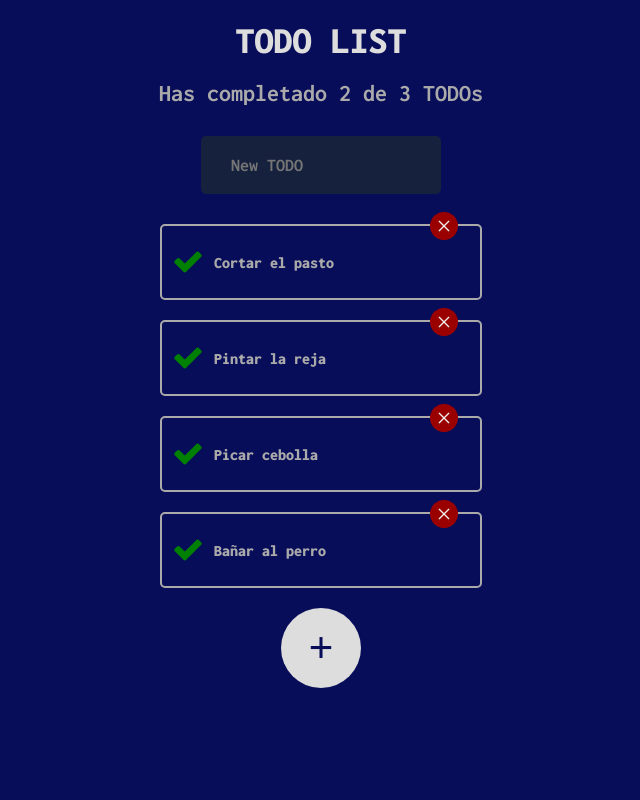
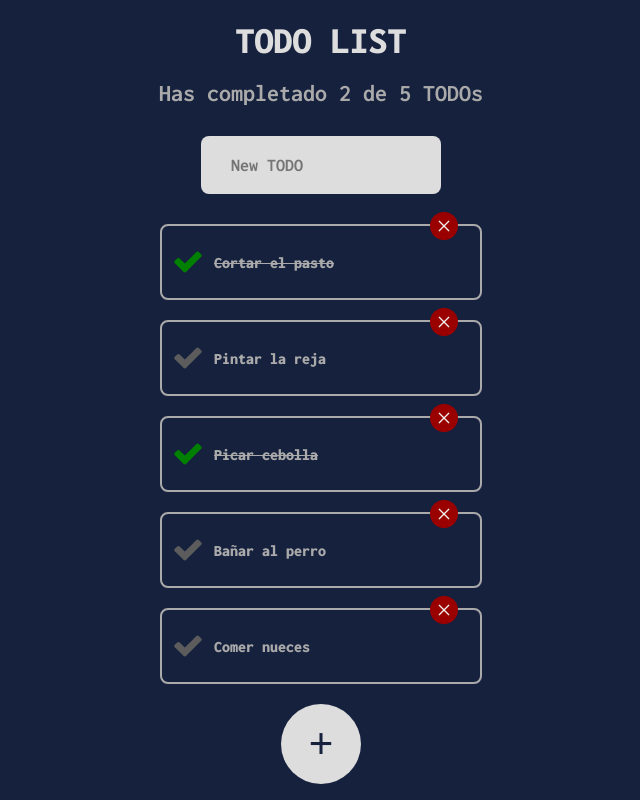
Before and after one commit to felipebucherenick/todo-list-react, a React app: page / in a window 1280 px wide. Shown: the whole page, without its empty margins (319-959 px from the left). Built offline with nearby package versions, Linux system fonts and the light colour scheme.

Commit message:
useState todos searchTodos

```diff
--- a/src/components/App.jsx
+++ b/src/components/App.jsx
@@ -7,22 +7,41 @@ import { TodoList } from './TodoList';
 import { TodoItem } from './TodoItem';
 import { CreateTodoButton } from './CreateTodoButton';
 
-const todos = [
-  { text: 'Cortar el pasto', completed: false },
+const defaultTodos = [
+  { text: 'Cortar el pasto', completed: true },
   { text: 'Pintar la reja', completed: false },
-  { text: 'Picar cebolla', completed: false },
+  { text: 'Picar cebolla', completed: true },
   { text: 'Bañar al perro', completed: false },
+  { text: 'Comer nueces', completed: false },
 ];
 
 const App = () => {
+  const [todos, setTodos] = React.useState(defaultTodos);
+  const [searchValue, setSearchValue] = React.useState('');
+
+  const totalTodos = todos.length;
+  const completedTodos = todos.filter((todo) => !!todo.completed).length;
+
+  let searchedTodos = [];
+
+  if (!searchValue >= 1) {
+    searchedTodos = todos;
+  } else {
+    searchedTodos = todos.filter((todo) => {
+      const todoText = todo.text.toLowerCase();
+      const searchText = searchValue.toLowerCase();
+      return todoText.includes(searchText);
+    });
+  }
+
   return (
     <div className="TodoListContainer">
       <TodoTitle />
-      <TodoCounter />
-      <TodoSearch />
+      <TodoCounter total={totalTodos} completed={completedTodos} />
+      <TodoSearch searchValue={searchValue} setSearchValue={setSearchValue} />
       <TodoList>
-        {todos.map((todo) => (
-          <TodoItem key={todo.text} text={todo.text} />
+        {searchedTodos.map((todo) => (
+          <TodoItem key={todo.text} text={todo.text} completed={todo.completed} />
         ))}
       </TodoList>
       <CreateTodoButton />
--- a/src/components/TodoCounter.jsx
+++ b/src/components/TodoCounter.jsx
@@ -1,8 +1,12 @@
 import React from 'react';
 import '../styles/TodoCounter.scss';
 
-const TodoCounter = () => {
-  return <h2 className="TodoCounter">Has completado 2 de 3 TODOs</h2>;
+const TodoCounter = ({ total, completed }) => {
+  return (
+    <h2 className="TodoCounter">
+      Has completado {completed} de {total} TODOs
+    </h2>
+  );
 };
 
 export { TodoCounter };
--- a/src/components/TodoItem.jsx
+++ b/src/components/TodoItem.jsx
@@ -4,11 +4,26 @@ import check from '../assets/icons/check.svg';
 import close from '../assets/icons/close.png';
 
 const TodoItem = (props) => {
+  const onComplete = () => {
+    alert('Has completado el TODO : ' + props.text);
+  };
+
+  const onDelete = () => {
+    alert('Has borrado el TODO : ' + props.text);
+  };
+
   return (
     <li className="TodoItem">
-      <img src={check} alt="Check icon" className="TodoItem__check" />
-      <p className="TodoItem__text">{props.text}</p>
-      <img src={close} alt="Close Icon" className="TodoItem__close" />
+      <img
+        src={check}
+        alt="Check icon"
+        className={`TodoItem__check ${props.completed && 'TodoItem__check--completed'}`}
+        onClick={onComplete}
+      />
+      <p className={`TodoItem__text ${props.completed && 'TodoItem__text--completed'}`}>
+        {props.text}
+      </p>
+      <img src={close} alt="Close Icon" className="TodoItem__close" onClick={onDelete} />
     </li>
   );
 };
--- a/src/components/TodoSearch.jsx
+++ b/src/components/TodoSearch.jsx
@@ -1,8 +1,20 @@
 import React from 'react';
 import '../styles/TodoSearch.scss';
 
-const TodoSearch = () => {
-  return <input className="TodoSearch" placeholder="New TODO"></input>;
+const TodoSearch = ({ searchValue, setSearchValue }) => {
+  const onSearchValueChange = (event) => {
+    console.log(event.target.value);
+    setSearchValue(event.target.value);
+  };
+
+  return (
+    <input
+      className="TodoSearch"
+      placeholder="New TODO"
+      value={searchValue}
+      onChange={onSearchValueChange}
+    ></input>
+  );
 };
 
 export { TodoSearch };
--- a/src/styles/CreateTodoButton.scss
+++ b/src/styles/CreateTodoButton.scss
@@ -1,11 +1,17 @@
 @import 'Global.scss';
 
 .CreateTodoButton {
-  background-color: $action-color;
   width: 80px;
   height: 80px;
   border: none;
   border-radius: 50%;
   font-size: 4.2rem;
+  background-color: $action-color;
   color: $base-color;
+  cursor: pointer;
+  transition: all ease-in-out 0.2s;
 }
+
+.CreateTodoButton:hover {
+  transform: scale(1.1);
+}
--- a/src/styles/Global.scss
+++ b/src/styles/Global.scss
@@ -1,5 +1,5 @@
-$base-color: #070d59;
-$input-color: #16213e;
+$base-color: #16213e;
+$input-color: #dddddd;
 $action-color: #dddddd;
 $text-color: #aaaaaa;
 
--- a/src/styles/TodoCounter.scss
+++ b/src/styles/TodoCounter.scss
@@ -1,4 +1,4 @@
 .TodoCounter {
+  margin-bottom: 3rem;
   font-size: 2.4rem;
-  margin-bottom: 3rem;
 }
--- a/src/styles/TodoItem.scss
+++ b/src/styles/TodoItem.scss
@@ -3,20 +3,40 @@
 .TodoItem {
   position: relative;
   display: flex;
+  justify-content: flex-start;
   align-items: center;
-  justify-content: flex-start;
+  margin-bottom: 2rem;
+  padding: 2rem 1rem;
   border: 2px solid $text-color;
-  border-radius: 0.5rem;
-  padding: 2rem 1rem;
-  margin-bottom: 2rem;
+  border-radius: 0.8rem;
 }
 
 .TodoItem img {
   width: 32px;
+  cursor: pointer;
+  transition: all ease-in-out 0.2s;
+}
+
+.TodoItem img:hover {
+  transform: scale(1.15);
 }
 
 .TodoItem__check {
   margin-right: 1rem;
+  filter: grayscale(100%);
+}
+.TodoItem__check--completed {
+  filter: none;
+}
+
+.TodoItem__text {
+  font-size: 1.6rem;
+  font-weight: 900;
+  color: $text-color;
+}
+
+.TodoItem__text--completed {
+  text-decoration: line-through;
 }
 
 .TodoItem__close {
@@ -24,9 +44,3 @@
   right: 20px;
   top: -16px;
 }
-
-.TodoItem p {
-  font-size: 1.6rem;
-  font-weight: 900;
-  color: $text-color;
-}
--- a/src/styles/TodoSearch.scss
+++ b/src/styles/TodoSearch.scss
@@ -1,12 +1,12 @@
 @import 'Global.scss';
 
 .TodoSearch {
-  background-color: $input-color;
   padding: 2rem 3rem;
   border: none;
-  border-radius: 0.5rem;
+  border-radius: 0.8rem;
+  font-family: 'Inconsolata', monospace;
   font-size: 1.8rem;
-  font-family: 'Inconsolata', monospace;
   font-weight: bold;
+  background-color: $input-color;
   outline: none;
 }
--- a/src/styles/TodoTitle.scss
+++ b/src/styles/TodoTitle.scss
@@ -2,7 +2,7 @@
 
 .TodoTitle {
   margin: 20px 0;
+  font-size: 3.8rem;
   font-weight: 900;
-  font-size: 3.8rem;
   color: $action-color;
 }
```
